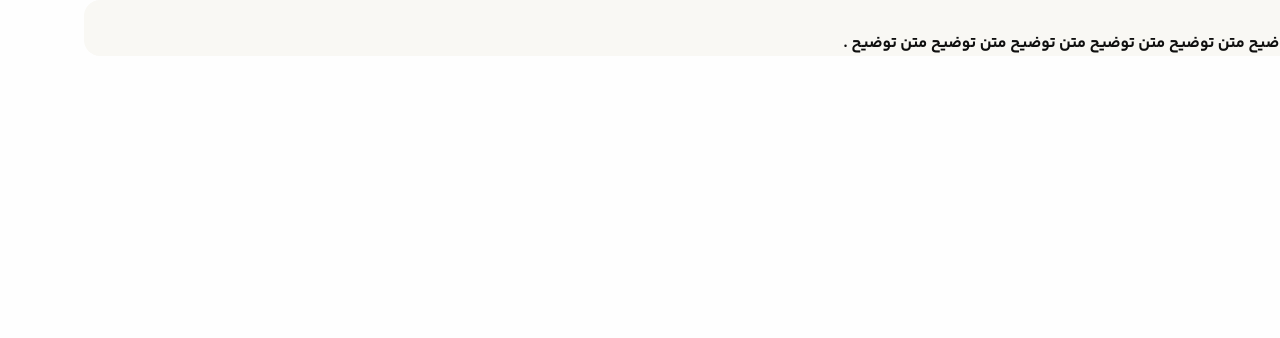
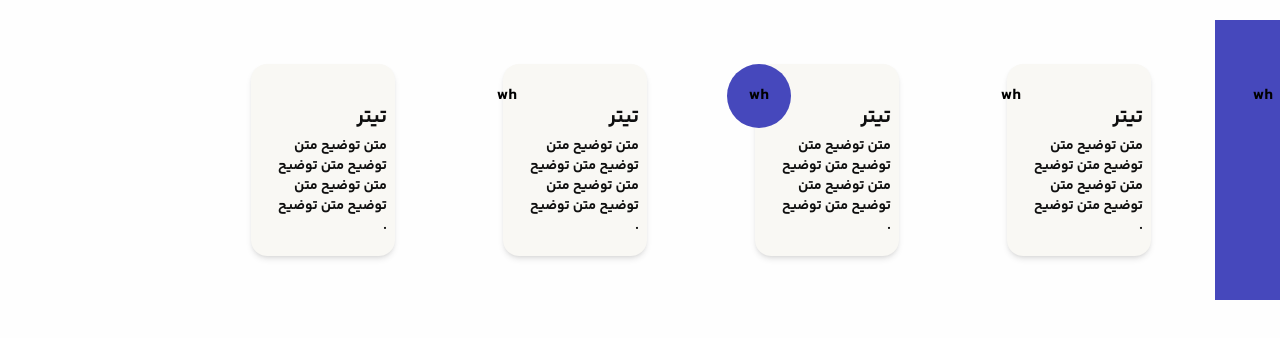
Before and after one commit to zahrabakhshandeh/Healthcare-Monitoring-Diet, a Next.js app: page /userPanel in a window 1280 px wide. Shown: the top 338 px of the page. Built offline with nearby package versions, Linux system fonts and the light colour scheme.

Commit message:
Add Styles for QuickLinkBox component. Add layout here too. Fix Grid on the userPanel page.

```diff
--- a/src/app/layout.tsx
+++ b/src/app/layout.tsx
@@ -10,7 +10,7 @@ export const metadata = {
 
 const yekanBakh = customFont({
   src: [{path:'./../../public/Fonts/YekanBakh-Regular.ttf'},
-  {path: './../../public/Fonts/YekanBakh-Bold.ttf'}]
+  {path: './../../public/Fonts/YekanBakh-Bold.ttf'}],
 })
 
 export default function RootLayout({
--- a/src/app/userPanel/page.tsx
+++ b/src/app/userPanel/page.tsx
@@ -2,21 +2,27 @@ import QuickLinkBox from "@/components/userPanelComponents/QuickLinkBox";
 
 const userPanel = () => {
     return(
-        <main className="mx-5">
-            <div className="grid grid-col-5 gap-4">
-                <QuickLinkBox subject="تیتر" bodyText="متن توضیح متن توضیح متن توضیح متن توضیح متن توضیح متن توضیح ."/>
-                <div>
-                    2
+        <main className="m-5">
+            <div className="grid grid-cols-5 gap-5">
+                <div className="bg-[var(--primary-blue)]">
+                    userPanel
                 </div>
-                <div>
-                    3
+                <div className="flex justify-center gap-5 p-11">
+                    <QuickLinkBox subject="تیتر" bodyText="متن توضیح متن توضیح متن توضیح متن توضیح متن توضیح متن توضیح ." badgeColor="orange-color"/>
                 </div>
-                <div>
-                    4
+                <div className="flex justify-center p-11">
+                    <QuickLinkBox subject="تیتر" bodyText="متن توضیح متن توضیح متن توضیح متن توضیح متن توضیح متن توضیح ."/>
+                </div>
+                <div className="flex justify-center gap-5 p-11">
+                    <QuickLinkBox subject="تیتر" bodyText="متن توضیح متن توضیح متن توضیح متن توضیح متن توضیح متن توضیح ." badgeColor="primary-blue"/>
+                </div>
+                <div className="flex justify-center p-11">
+                    <QuickLinkBox subject="تیتر" bodyText="متن توضیح متن توضیح متن توضیح متن توضیح متن توضیح متن توضیح ."/>
                 </div>
                 <div>
                     5
                 </div>
+
             </div>
         </main>
     )
--- a/src/components/userPanelComponents/QuickLinkBox/index.tsx
+++ b/src/components/userPanelComponents/QuickLinkBox/index.tsx
@@ -1,14 +1,17 @@
 import QuickLinkBoxTypes from "@/types/index";
+import Link from "next/link";
 
 const QuickLinkBox = ({subject, bodyText, badgeLogo, badgeColor}:QuickLinkBoxTypes) => {
     return(
-        <div className="flex justify-center flex-col bg-[var(--box-gray)] w-52z  rounded-2xl">
-            <div className="flex flex-col gap-1">
-                <h1 className="text-xl font-bold">{subject}</h1>
-                <p className="text-base">{bodyText}</p>
+        <Link href="./">
+            <div className="flex justify-center flex-col bg-[var(--box-gray)] 2xl:ps-11 pe-3 pt-10 pb-5 rounded-2xl relative z-0 shadow-md">
+                <div className="flex flex-col gap-1 ">
+                    <h1 className="text-xl ps-2">{subject}</h1>
+                    <p className="text-sm px-2">{bodyText}</p>
+                </div>
+                <div className={`bottom-2/3 left-56 rounded-full flex justify-center items-center w-16 h-16 absolute bg-[var(--${badgeColor})] z-10`}>{badgeLogo} wh</div>
             </div>
-            <div>{badgeLogo}</div>
-        </div>
+        </Link>
     )
 };
 export default QuickLinkBox;
```
